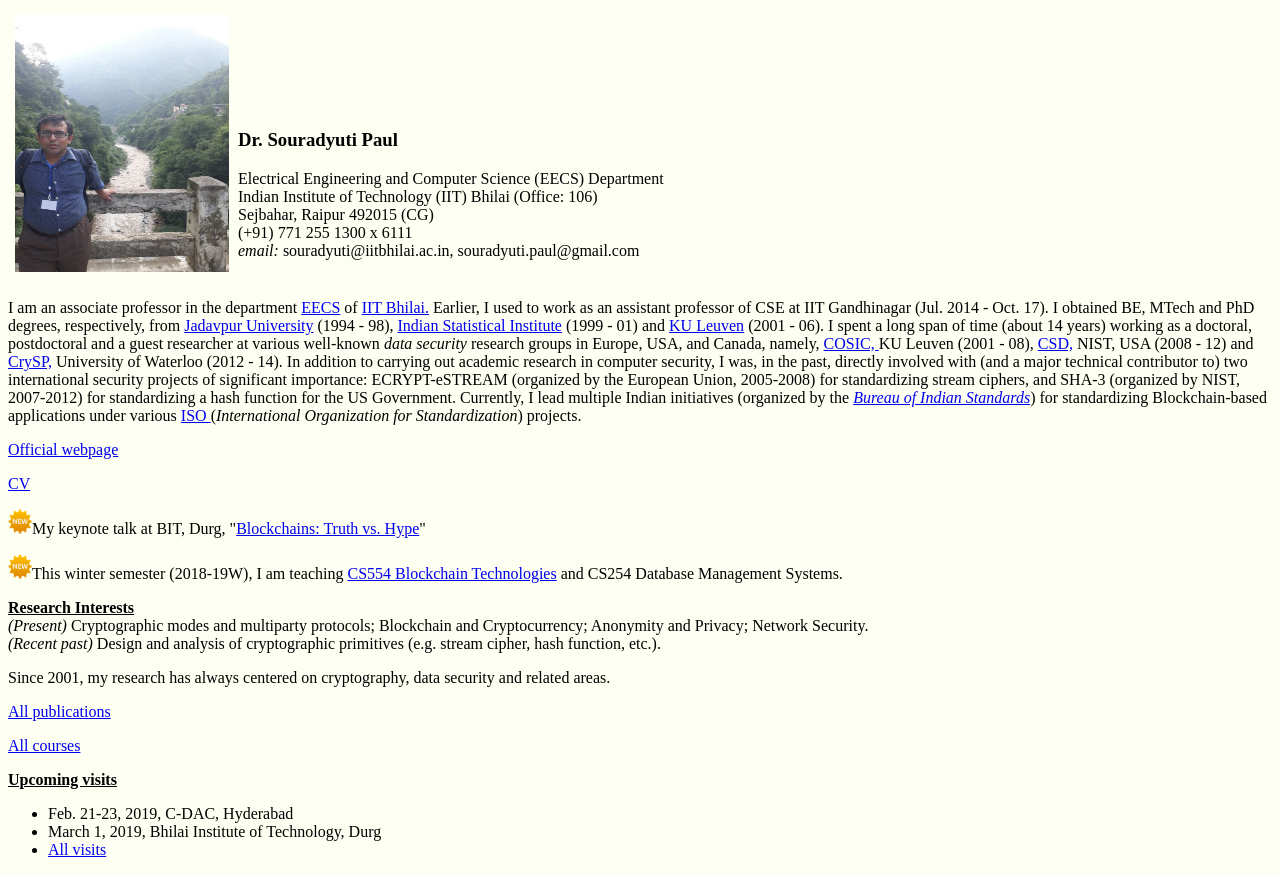
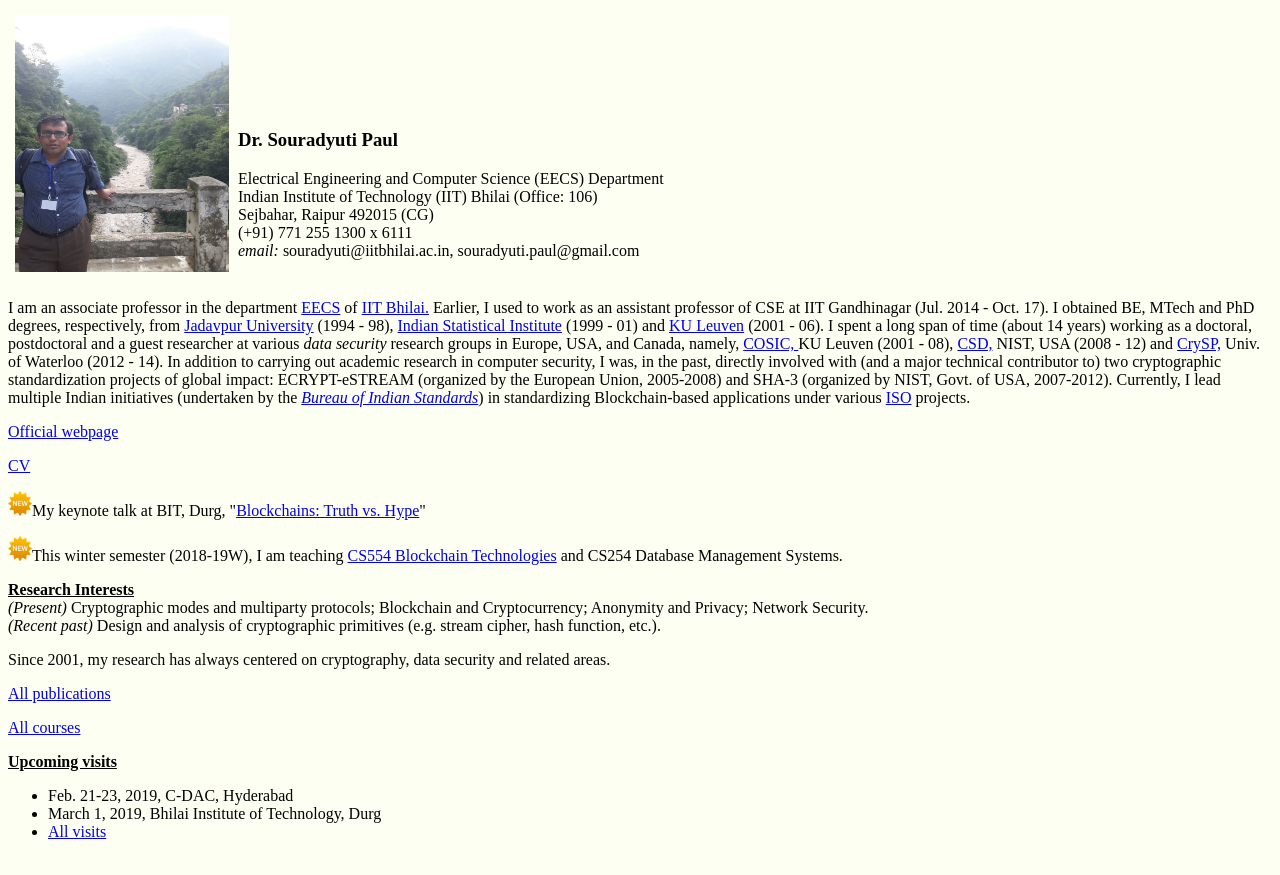
Before and after one commit to souradyutip/souradyutip.github.io, a plain HTML site: page index.html in a window 1280 px wide. Drawn offline with Linux system fonts and the light colour scheme.

Commit message:
Update index.html

```diff
--- a/index.html
+++ b/index.html
@@ -1,6 +1,7 @@
 <!DOCTYPE html>
 <html>
   <head>
+    <meta http-equiv="content-type" content="text/html; charset=utf-8">
     <!-- Global site tag (gtag.js) - Google Analytics -->
     <script async="" src="https://www.googletagmanager.com/gtag/js?id=UA-137239896-1"></script>
     <script>
@@ -9,8 +10,7 @@
   gtag('js', new Date());
 
   gtag('config', 'UA-137239896-1');
-</script> <meta http-equiv="content-type" content="text/html; charset=utf-8">
-    <title>Soura's Homepage</title>
+</script> <title>Soura's Homepage</title>
   </head>
   <body style="                                   background-color: #fefff3">
     <table cellspacing="5" cellpadding="2" border="0">
@@ -40,22 +40,19 @@
         University</a> (1994 - 98), <a href="https://www.isical.ac.in/">Indian
         Statistical Institute</a> (1999 - 01) and <a href="https://www.kuleuven.be/english/">KU
         Leuven</a> (2001 - 06). I spent a long span of time (about 14 years)
-      working as a doctoral, postdoctoral and a guest researcher at various
-      well-known <em>data security</em> research groups in Europe, USA, and
-      Canada, namely, <a href="https://www.esat.kuleuven.be/cosic/">COSIC, </a>KU
-      Leuven (2001 - 08), <a href="https://www.nist.gov/itl/csd">CSD,</a> NIST,
-      USA (2008 - 12) and <a href="https://crysp.uwaterloo.ca/">CrySP,</a>
-      University of Waterloo (2012 - 14). In addition to carrying out academic
+      working as a doctoral, postdoctoral and a guest researcher at various <em>data
+        security</em> research groups in Europe, USA, and Canada, namely, <a href="https://www.esat.kuleuven.be/cosic/">COSIC,
+        </a>KU Leuven (2001 - 08), <a href="https://www.nist.gov/itl/csd">CSD,</a>
+      NIST, USA (2008 - 12) and <a href="https://crysp.uwaterloo.ca/">CrySP,</a>
+      Univ. of Waterloo (2012 - 14). In addition to carrying out academic
       research in computer security, I was, in the past, directly involved with
-      (and a major technical contributor to) two international security projects
-      of significant importance: ECRYPT-eSTREAM (organized by the European
-      Union, 2005-2008) for standardizing stream ciphers, and SHA-3 (organized
-      by NIST, 2007-2012) for standardizing a hash function for the US
-      Government. Currently, I lead multiple Indian initiatives (organized by
-      the <a href="https://bis.gov.in/"><em>Bureau of Indian Standards</em></a>)
-      for standardizing Blockchain-based applications under various <a href="https://www.iso.org">ISO
-        </a>(<em>International Organization for Standardization</em>) projects.
-    </p>
+      (and a major technical contributor to) two cryptographic standardization
+      projects of global impact: ECRYPT-eSTREAM (organized by the European
+      Union, 2005-2008) and SHA-3 (organized by NIST, Govt. of USA, 2007-2012).
+      Currently, I lead multiple Indian initiatives (undertaken by the <a href="https://bis.gov.in/"><em>Bureau
+          of Indian Standards</em></a>) in standardizing Blockchain-based
+      applications under various <a href="https://www.iso.org">ISO</a>
+      projects.</p>
     <p><a href="https://www.iitbhilai.ac.in/index.php?pid=souryadyuti">Official
         webpage</a> </p>
     <p><a href="CVSoura.pdf">CV</a></p>
@@ -83,6 +80,5 @@
       <li>March 1, 2019, Bhilai Institute of Technology, Durg</li>
       <li><a href="souravisit.html">All visits</a></li>
     </ul>
-
   </body>
 </html>
```
